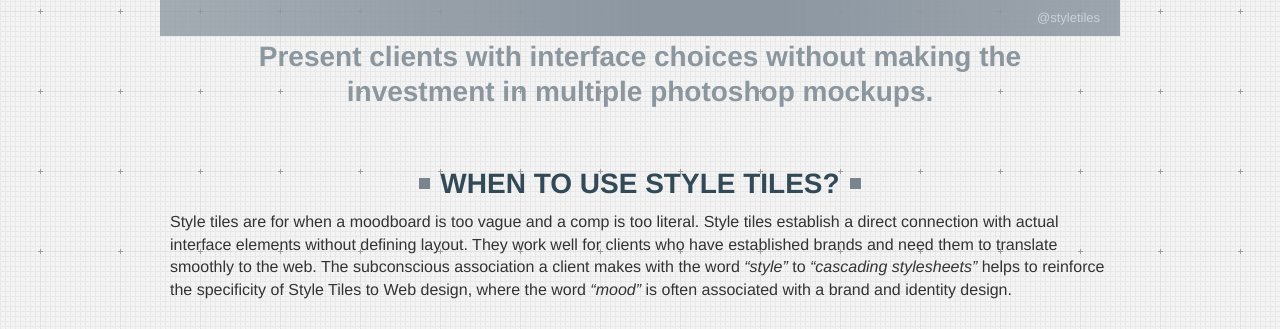
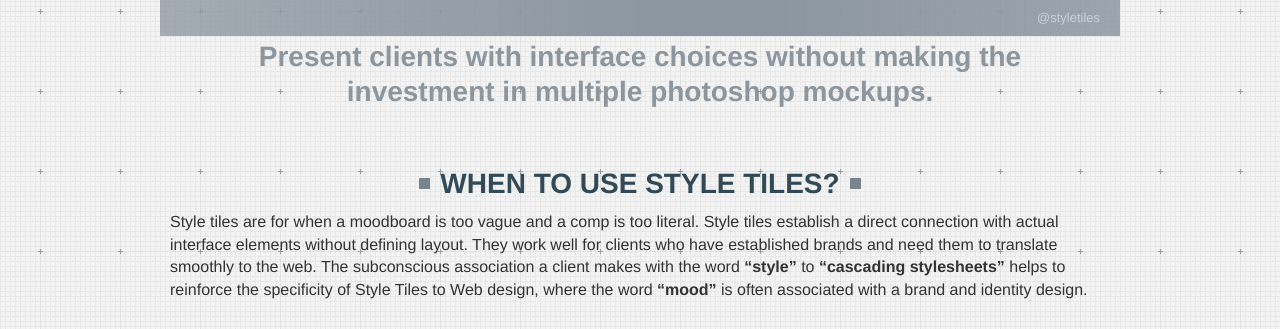
Before and after one commit to styletiles/styletiles.github.com, a Jekyll site: the page built from _posts/2012-02-01-index.html, in a window 1280 px wide and 1400 px high, scrolled down 549 px, cut to the strip 0-329 px from the top of the window. Built offline with Jekyll 4.4.1, drawn with Linux system fonts in a browser that asks for light colours; nearby versions of some CDN libraries.

Commit message:
moar valider html

```diff
--- a/_posts/2012-02-01-index.html
+++ b/_posts/2012-02-01-index.html
@@ -35,7 +35,7 @@ permalink: index.not.html
     </div>
     <aside>
         <blockquote>
-            Present clients with interface choices without making the investment in multiple photoshop mockups.
+            <p>Present clients with interface choices without making the investment in multiple photoshop mockups.</p>
         </blockquote>
     </aside>
 </section>
@@ -49,9 +49,9 @@ permalink: index.not.html
             Style tiles establish a direct connection with actual interface elements
             without defining layout. They work well for clients who have established
             brands and need them to translate smoothly to the web. The subconscious association
-            a client makes with the word <em>&ldquo;style&rdquo;</em> to
-            <em>&ldquo;<em>cascading stylesheets</em>&rdquo;</em> helps to reinforce the specificity
-            of Style Tiles to Web design, where the word <em>&ldquo;mood&rdquo;</em> is
+            a client makes with the word <strong>&ldquo;style&rdquo;</strong> to
+            <strong>&ldquo;cascading stylesheets&rdquo;</strong> helps to reinforce the specificity
+            of Style Tiles to Web design, where the word <strong>&ldquo;mood&rdquo;</strong> is
             often associated with a brand and identity design.
         </p>
     </div>
@@ -65,8 +65,8 @@ permalink: index.not.html
     </header>
     <aside>
         <blockquote>
-            Making Style tiles an integrated tool in your visual design process can help with team &amp;
-            client communication. Here is how I do it:
+            <p>Making Style tiles an integrated tool in your visual design process can help with team &amp;
+            client communication. Here is how I do it:</p>
         </blockquote>
     </aside>
     <ol>
@@ -270,10 +270,8 @@ permalink: index.not.html
         </li>
     </ul>
     <cite>
-        <p>
-            <a href="http://campaign2012.washingtonexaminer.com">The Washington Examiner 2012 Campaign Site</a><br>
-            <a href="http://phase2technology.com">Design by Phase 2 Technology</a>
-        </p>
+        <a href="http://campaign2012.washingtonexaminer.com">The Washington Examiner 2012 Campaign Site</a><br>
+        <a href="http://phase2technology.com">Design by Phase 2 Technology</a>
     </cite>
 </section>
 
@@ -292,7 +290,7 @@ permalink: index.not.html
         with carrying a particular style through specific functionality without designing full web
         &ldquo;pages.&rdquo; These guides are also very helpful for implementing large design systems
         for a CMS. Yesenia Prerez-Cruz has a great article about these at
-        <a href="http://cognition.happycog.com/article/sweet-systems" rel="noindex, nofollow">http://cognition.happycog.com/article/sweet-systems</a>
+        <a href="http://cognition.happycog.com/article/sweet-systems" rel="noindex nofollow">http://cognition.happycog.com/article/sweet-systems</a>
     </p>
     <p>
         <img src="http://placekitten.com/g/960/320" alt="" />
--- a/css/style.css
+++ b/css/style.css
@@ -34,7 +34,8 @@ section aside { margin:20px 0 20px; }
 
 /* big grey pull-out */
 aside blockquote { color:#8c969f; font-size:28px; line-height:1.25em; text-align:center; border-left:none; padding:0 2.5em; font-weight:600; }
-
+aside blockquote p { font-size:28px; line-height:1.25em; font-weight:600; }
+aside blockquote p:last-child { margin-bottom:0; }
 /* bump down top below fixed header */
 .container>header { margin-top:30px; }
 
```
